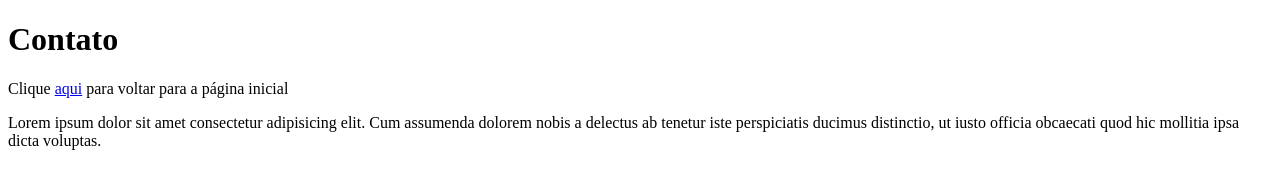
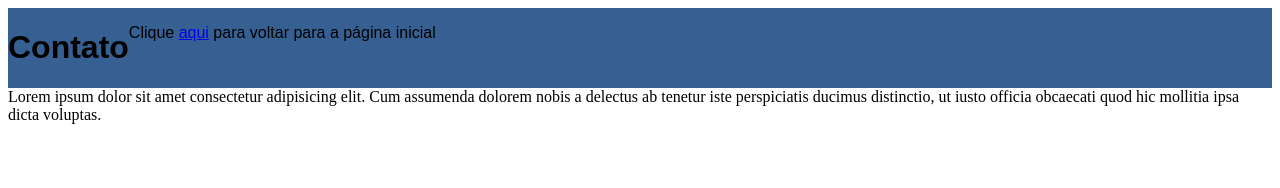
Before and after one commit to beatrizbattista/git-branches, a plain HTML site: page contato.html in a window 1280 px wide. Drawn offline with Linux system fonts and the light colour scheme.

Commit message:
linkando o css

```diff
--- a/contato.html
+++ b/contato.html
@@ -1,10 +1,13 @@
 <!DOCTYPE html>
 <html lang="pt-br">
+
 <head>
     <meta charset="UTF-8">
     <meta name="viewport" content="width=device-width, initial-scale=1.0">
     <title>Document</title>
+    <link rel="stylesheet" href="style.css">
 </head>
+
 <body>
     <main>
         <h1>Contato</h1>
@@ -12,7 +15,9 @@
     </main>
 
     <section>
-        Lorem ipsum dolor sit amet consectetur adipisicing elit. Cum assumenda dolorem nobis a delectus ab tenetur iste perspiciatis ducimus distinctio, ut iusto officia obcaecati quod hic mollitia ipsa dicta voluptas.
+        Lorem ipsum dolor sit amet consectetur adipisicing elit. Cum assumenda dolorem nobis a delectus ab tenetur iste
+        perspiciatis ducimus distinctio, ut iusto officia obcaecati quod hic mollitia ipsa dicta voluptas.
     </section>
 </body>
+
 </html>
```
